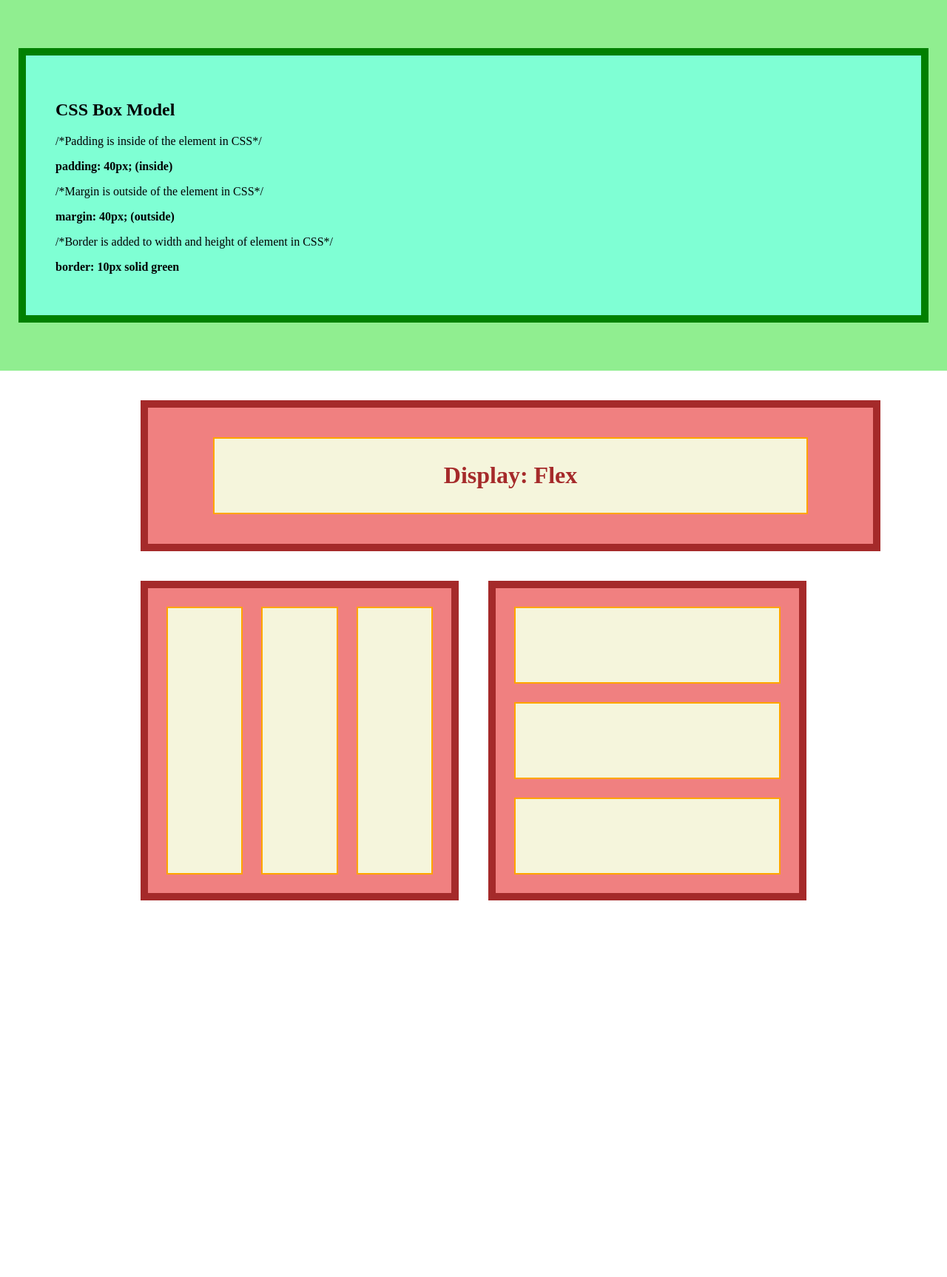
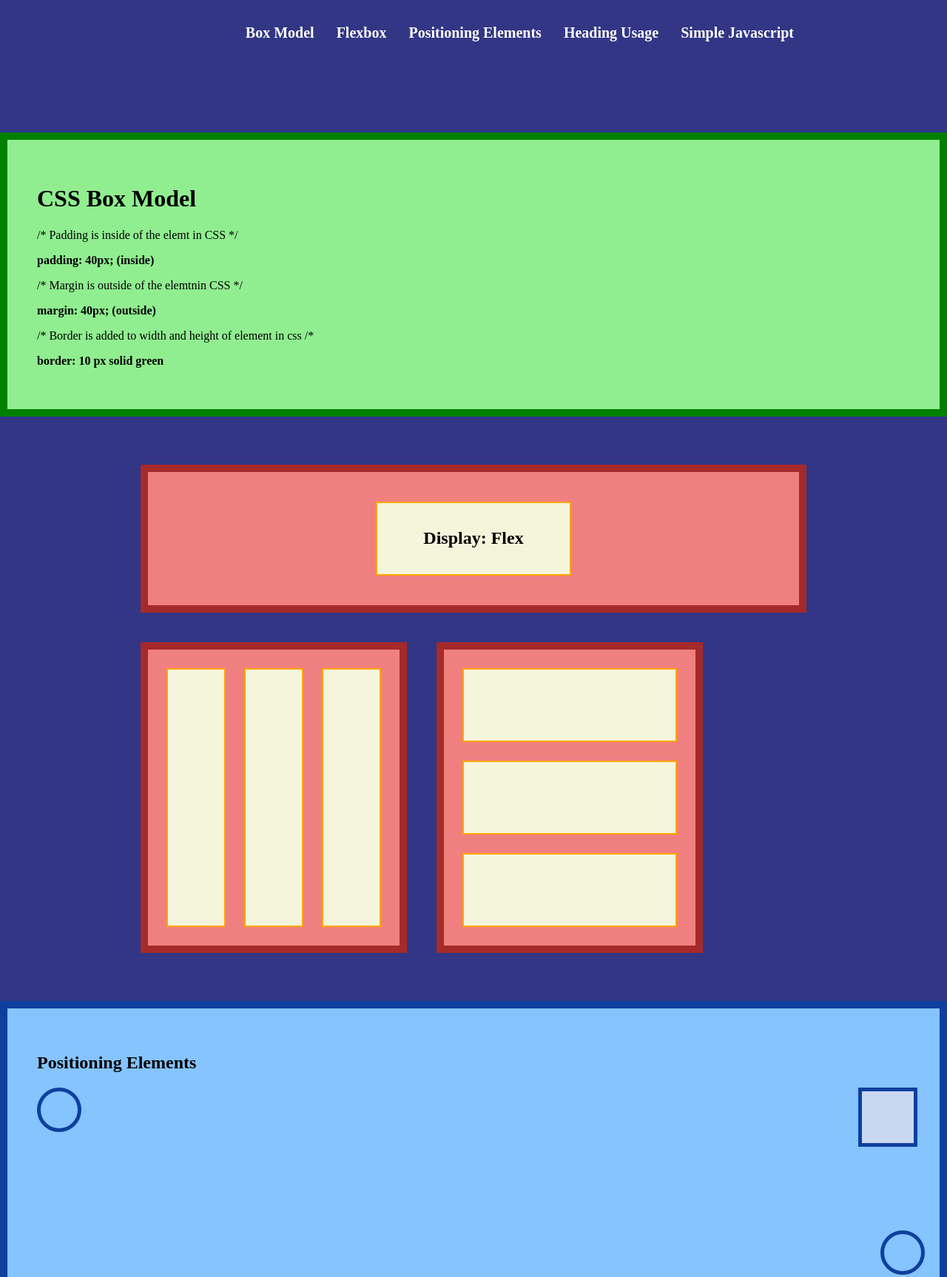
Before and after one commit to jdcnawy/exercise-one-fall-2023, a plain HTML site: page index.html in a window 1280 px wide. Shown: the top 1726 px of the page at 74% size. Before the commit the page ends 1257 px from the top, so only its background shows below. Drawn offline with Linux system fonts and the light colour scheme.

Commit message:
Final Commit

```diff
--- a/index.html
+++ b/index.html
@@ -3,61 +3,137 @@
 <head>
     <meta charset="UTF-8">
     <meta name="viewport" content="width=device-width, initial-scale=1.0">
-    <title>Exercise One</title>
-    <link rel="stylesheet" href="./styles.css">
+    <title>exercise one</title>
+    <link rel="stylesheet" href="./styles.css" />
 </head>
+
 <body>
     <header>
         <nav>
-    <a href="Box Model"></a>
-    <a href="Flexbox"></a>
-    <a href="Positioning Elements"></a>
-    <a href="Heading Usage"></a>
-    <a href="Simple Javascript"></a>
+            <a href="#">Box Model</a>
+            &nbsp;
+            <a href="#">Flexbox</a>
+            &nbsp;
+            <a href="#">Positioning Elements</a>
+            &nbsp;
+            <a href="#">Heading Usage</a>
+            &nbsp;
+            <a href="#">Simple Javascript</a>
+            &nbsp;
+
         </nav>
+
     </header>
+
     <main>
-        <!-- CSS Box Model Section-->
-        <section class="section-wrapper">
+
+    <section class="section-wrapper"></section>
     <div class="interior">
-    <h1>
-        CSS Box Model
-    </h1>
-    <p>/*Padding is inside of the element in CSS*/</p>
+<h1>CSS Box Model</h1>
+
+<p> /* Padding is inside of the elemt in CSS */ </p>
 <p><strong>padding: 40px; (inside)</strong></p>
 
-    <p>/*Margin is outside of the element in CSS*/</p>
-    <p><strong>margin: 40px; (outside)</strong></p>
+<p>/* Margin is outside of the elemtnin CSS */ </p>
+<p><strong> margin: 40px; (outside)</strong></p>
 
-    <p>/*Border is added to width and height of element in CSS*/</p>
-    <p><strong>border: 10px solid green</strong></p>
+<p>/* Border is added to width and height of element in css /*</p>
+<p><strong> border: 10 px solid green</strong></p>
+
     </div>
-        </section>
-        <section><!--Flex Box--></section>
+
+
+    <section class="section-wrapper">
+
         <div class="flex-interior">
             <div class="flex-parent">
              <div class="flex-child flex-child-big">
                 <h1>Display: Flex</h1>
                 </div>
             </div>
+
+
             <div class="flex-parent">
+
             <div class="flex-child"></div>
             <div class="flex-child"></div>
             <div class="flex-child"></div>
+
         </div>
+
         <div class="flex-parent flex-parent-stacked">
+
             <div class="flex-child"></div>
             <div class="flex-child"></div>
             <div class="flex-child"></div>
-            </div>
+
         </div>
 
-        <section><!-- --></section>
-        <section><!-- --></section>
-        <section><!-- --></section>
+    </div>
+</section>
+
+    <section>
+
+    </section>
+
+    <section></section>
+
+    <section class="positioning-wrapper">
+        <div class="interior interior--positioning">
+            <h1> Positioning Elements</h1>
+        <div class="circle" style="right:20px; top: 300px;"></div>
+        <div class="circle" style="left: 50px bottom: 100px;"></div>
+        <div class="circle" style="right:200px; bottom: 30px;"></div>
+        <div class="square" style="left:300px; bottom: 60px;"></div>
+        <div class="square" style="right:30px;"></div>
+        </div>
+    </section>
+    <section>
+        <div class="interior">
+            <h1> Highest level header (h1)</h1>
+            <h2> Sub Section of the h1 (h2)</h2>
+            <p> this is a paragraph</p>
+            <h3> Sub section of h2 (h3) </h3>
+            <h4> h4 is a sub section of h3 (h4)</h4>
+        </div>
+
+
+
+
+        <section>
+        <div class="interior">
+            <h1> simple javascript</h1>
+            <script>
+            let count=0;
+                function increaseCount() {
+                    count = count+1;
+                    const countIndicator = document.querySelector('.count-indicator');
+                   return  (countIndicator.innerHTML= count);
+
+                }
+
+
+                function decreaseCount() {
+                    count = count-1;
+                    const countIndicator = document.querySelector('.count-indicator');
+                   return  (countIndicator.innerHTML= count);
+
+                }
+            </script>
+            <p>Count: <span class="count-indicator">0</span></p>
+
+            <button onClick="increaseCount()"> Click to increase! </button>
+            <button onClick="decreaseCount()"> Click to decrease! </button>
+        </div>
+        </section>
+    </section>
+
     </main>
+
+</body>
+
 <footer>
 
 </footer>
-</body>
+
 </html>
--- a/styles.css
+++ b/styles.css
@@ -1,72 +1,151 @@
-body{
+* {
     box-sizing: border-box;
-    margin: 0;
-}
-
-a{
-    color:black
 }
 
 
+a {
+    color:white;
+    font-size: larger;
+    text-decoration: none;
+}
+html,
+body {
+box-sizing: border-box;
+margin:0;
+background-color:rgb(50, 54, 133);
+}
+
+
+
+.anchor-tag {
+    color:red;
+}
+
+.anchor-id {
+    color:red;
+}
+
+header {
+padding: 20px;
+}
+
+header nav {
+display:flex;
+flex-direction: row;
+justify-content: flex-end;
+align-items: center;
+max-width: 900px;
+margin: 0 auto;
+}
+
+header nav a {
+font-size: 20px;
+font-weight: bold;
+padding: 3px;
+margin:  0 10px;
+}
+
+header nav a:last-of-type {
+margin-right: 0;
+}
+
+nav {
+    background-color:rgb(50, 54, 133);
+    margin-left:50px;
+    margin-bottom: 50px;
+    padding:10px;
+}
+
+
+p {
+font-size:medium;
+
+}
+
 .section-wrapper{
-    background-color: lightgreen;
-    padding:25px;
+background-color:rgb(50, 54, 133);
+padding:25px;
+
 }
 
 .interior{
-    border: 10px solid green;
-    margin:40px auto;
-    padding:40px;
-    background-color:aquamarine;
+    border:10px solid green;
+    background-color:lightgreen;
+    margin: 40px auto;
+    padding: 40px;
+
+}
+.flex-interior {
+display:flex;
+flex-wrap: wrap;
+gap: 40px;
+margin:0 auto;
+max-width: 900px;
+flex-wrap:wrap;
+}
+
+.flex-parent {
+display:flex;
+gap:25px;
+padding:25px;
+background-color: lightcoral;
+flex-basis: 40%;
+flex-shrink:0;
+border: 10px solid brown;
+width:100%;
+}
+
+.flex-parent-stacked {
+    flex-direction: column;
+}
+
+.flex-parent:first-of-type {
+flex-basis: 100%;
+padding: 40px;
+align-items: center;
+}
+
+.flex-child {
+    border: 2px solid orange;
+    background-color:beige;
+    flex-basis: 33%;
+    min-height: 100px;
+}
+
+.flex-child-big {
+    margin: 0 auto;
+    align-items: center;
+    display: flex;
+    justify-content: center;
+    max-width:800px;
 
 }
 
-.flex-interior{
-    margin:0 auto;
-    max-width: 900px;
-    display:flex;
-    flex-wrap: wrap;
-    gap: 40px;
-    padding: 40px 0;
+.positioning-wrapper {
+    background-color: coral;
 }
 
-.flex-parent{
-    border:10px solid brown;
-    width:100%;
-    background-color: lightcoral;
-    flex-basis: 40%;
-    flex-shrink: 0;
-    display:flex;
-    gap:25px;
-    padding:25px;
+
+.interior--positioning {
+background-color: #85c4ff;
+border-color: #0e3f9e;
+padding: 40px;
+min-height: 600px;
+position: relative;
 }
 
-.flex-parent:first-of-type{
-    flex-basis:100%;
-    padding: 40px;
-    display:flex;
+.circle {
+border: 5px solid #0e3f9e;
+height:60px;
+width: 60px;
+border-radius: 50%;
+position: absolute;
 }
 
-.flex-parent-stacked{
-    flex-direction:column;
+.square {
+background-color: #cad7f1;
+border: 5px solid #0e3f9e;
+height:80px;
+position: absolute;
+width:80px;
 }
-
-.flex-parent h1{
-    color:brown;
-}
-.flex-child{
-    border: 2px solid orange;
-    background-color: beige;
-    min-height: 100px;
-    max-width: 800px;
-    flex-basis: 33%;
-}
-
-.flex-child-big{
-    margin: 0 auto;
-    max-width: 800px;
-    display:flex;
-    justify-content: center;
-    align-items: center;
-    flex-basis:100%
-}
```
Lines whose indentation alone changed are shown as unchanged.
